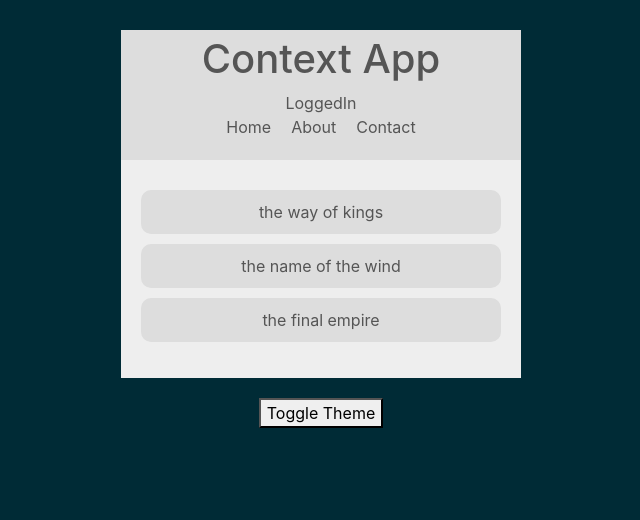
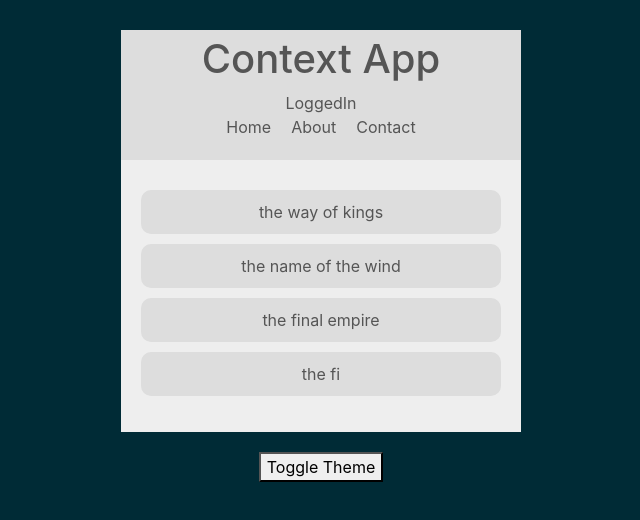
Before and after one commit to yogeshdatir/React-Notes-and-Collections, a React (Create React App) app in the folder Context API and Hooks/contextapp/: page / in a window 1280 px wide. Shown: the top 520 px of the page, without its empty margins (319-959 px from the left). Built offline with nearby package versions, Linux system fonts and the light colour scheme.

Commit message:
useContext Hook and Functional Context
How to create Functional Context using Hooks (using useState)
How to access single/multiple contexts using useContext
How to update context using useState

```diff
--- a/Context API and Hooks/contextapp/src/App.js
+++ b/Context API and Hooks/contextapp/src/App.js
@@ -4,6 +4,7 @@ import Booklist from './components/Booklist';
 import ThemeContextProvider from './contexts/ThemeContext';
 import ThemeToggle from './components/ThemeToggle';
 import AuthContextProvider from './contexts/AuthContext';
+import BookContextProvider from './contexts/BookContext';
 
 function App() {
   return (
@@ -11,7 +12,10 @@ function App() {
       <ThemeContextProvider>
         <AuthContextProvider>
           <Navbar />
-          <Booklist />
+          {/* since books will be needed only in Booklist Component, we will wrap BookContextProvider only around Booklist Component, */}
+          <BookContextProvider>
+            <Booklist />
+          </BookContextProvider>
           <ThemeToggle />
         </AuthContextProvider>
       </ThemeContextProvider>
--- a/Context API and Hooks/contextapp/src/components/Booklist.js
+++ b/Context API and Hooks/contextapp/src/components/Booklist.js
@@ -1,25 +1,20 @@
-import React, { Component } from 'react'
+import React, { useContext } from 'react'
 import { ThemeContext } from '../contexts/ThemeContext'
+import { BookContext } from '../contexts/BookContext'
 
-export default class Booklist extends Component {
-  render() {
-    return (
-      <ThemeContext.Consumer>
-        {(context) => {
+export default function Booklist() {
   // Object destructuring
-          const { isLightTheme, light, dark } = context
+  const { isLightTheme, light, dark } = useContext(ThemeContext)
   const theme = isLightTheme ? light : dark
+  const { books } = useContext(BookContext)
+
   return (
     <div className="book-list"  style={{color: theme.syntax, background: theme.bg}}>
       <ul>
-                <li style={{background: theme.ui}}>the way of kings</li>
-                <li style={{background: theme.ui}}>the name of the wind</li>
-                <li style={{background: theme.ui}}>the final empire</li>
+        { books.map( book => {
+          return (<li key= {book.id} style={{background: theme.ui}}>{ book.title }</li>)
+        }) }
       </ul>
     </div>
   )
-        }}
-      </ThemeContext.Consumer>
-    )
 }
-}
--- a/Context API and Hooks/contextapp/src/components/Navbar.js
+++ b/Context API and Hooks/contextapp/src/components/Navbar.js
@@ -1,18 +1,14 @@
-import React, { Component } from 'react'
+import React, { useContext } from 'react'
 import { ThemeContext } from '../contexts/ThemeContext'
 import { AuthContext } from '../contexts/AuthContext'
 
-export default class Navbar extends Component {
-  // To access/consume a context.
-  static contextType = ThemeContext
-  render() {
+function Navbar() {
+
   // Object destructuring
-    const { isLightTheme, light, dark } = this.context
+  const { isLightTheme, light, dark } = useContext(ThemeContext)
   const theme = isLightTheme ? light : dark
+  const { isAuthenticated, toggleAuth } = useContext(AuthContext)
 
-    return (
-      <AuthContext.Consumer>{ (authContext) => {
-        const { isAuthenticated, toggleAuth } = authContext
   return (
     <nav style={{color: theme.syntax, background: theme.ui}}>
       <h1>Context App</h1>
@@ -26,8 +22,6 @@ export default class Navbar extends Component {
       </ul>
     </nav>
   )
-      }}
-      </AuthContext.Consumer>
-    )
 }
-}
+
+export default Navbar
--- a/Context API and Hooks/contextapp/src/components/ThemeToggle.js
+++ b/Context API and Hooks/contextapp/src/components/ThemeToggle.js
@@ -1,14 +1,11 @@
-import React, { Component } from 'react'
+import React, { useContext } from 'react'
 import { ThemeContext } from '../contexts/ThemeContext'
 
-export default class ThemeToggle extends Component {
-    static contextType = ThemeContext
+function ThemeToggle() {
+    const { toggleTheme } = useContext(ThemeContext)
+    return (
+        <button onClick={toggleTheme}>Toggle Theme</button>
+    )
+}
 
-    render() {
-        const { toggleTheme } = this.context
-
-        return (
-            <button onClick={toggleTheme}>Toggle Theme</button>
-        )
-    }
-}
+export default ThemeToggle
--- a/Context API and Hooks/contextapp/src/contexts/AuthContext.js
+++ b/Context API and Hooks/contextapp/src/contexts/AuthContext.js
@@ -1,21 +1,17 @@
-import React, { Component, createContext } from 'react'
+import React, { useState, createContext } from 'react'
 
 export const AuthContext = createContext()
 
-export default class AuthContextProvider extends Component {
-    state = {
-        isAuthenticated: true
+export default function AuthContextProvider(props) {
+    const [isAuthenticated, setIsAuthenticated] = useState(true)
+
+    const toggleAuth = () => {
+        setIsAuthenticated(!isAuthenticated)
     }
 
-    toggleAuth = () => {
-        this.setState({ isAuthenticated: !this.state.isAuthenticated })
-    }
-
-    render() {
-        return (
-            <AuthContext.Provider value={{...this.state, toggleAuth: this.toggleAuth}}>
-                {this.props.children}
-            </AuthContext.Provider>
-        )
-    }
+    return (
+        <AuthContext.Provider value={{isAuthenticated: isAuthenticated, toggleAuth: toggleAuth}}>
+            {props.children}
+        </AuthContext.Provider>
+    )
 }
--- /dev/null
+++ b/Context API and Hooks/contextapp/src/contexts/BookContext.js
@@ -0,0 +1,18 @@
+import React, { createContext, useState } from 'react'
+
+export const BookContext = createContext()
+
+export default function BookContextProvider(props) {
+    const [books, setbooks] = useState([
+        { title: 'the way of kings' , id:1 },
+        { title: 'the name of the wind', id:2 },
+        { title: 'the final empire', id:3 },
+        { title: 'the fi', id:4 }
+    ])
+
+    return (
+        <BookContext.Provider value={{ books }}>
+            { props.children }
+        </BookContext.Provider>
+    )
+}
```
Also changed, not shown: 2 other files (tests, documents, lock files or other folders). Lines whose indentation alone changed are shown as unchanged.
